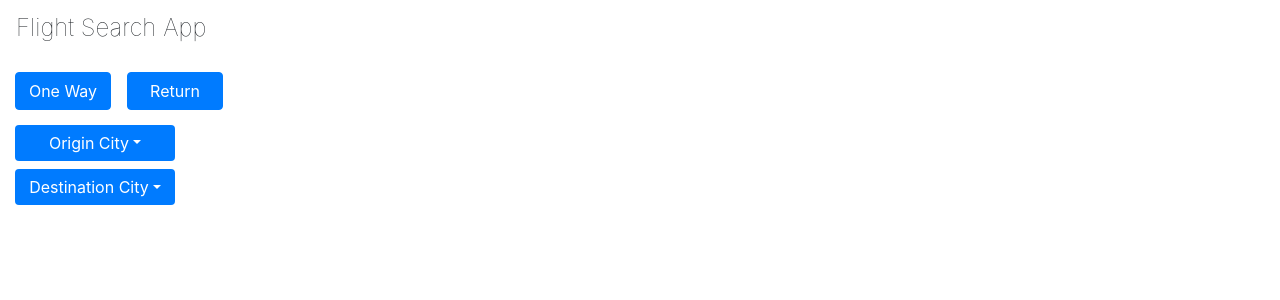
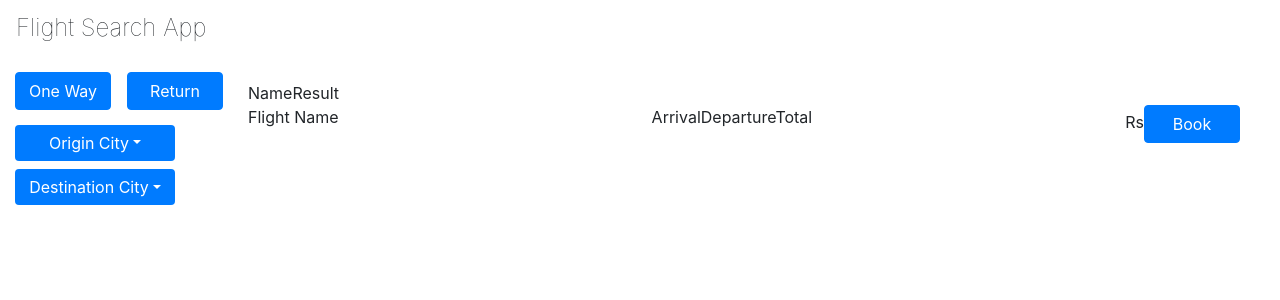
Before and after one commit to BordekarDarshan/FlightSearch, a React (Create React App) app: page / in a window 1280 px wide. Shown: the top 300 px of the page. Built offline with nearby package versions, Linux system fonts and the light colour scheme; no server answers.

Commit message:
[ Darshan ] | CSS Implemented

```diff
--- a/src/Page/Home/Home.css
+++ b/src/Page/Home/Home.css
@@ -0,0 +1,3 @@
+.appWrapper {
+  display: flex;
+}
--- a/src/Page/Home/Home.jsx
+++ b/src/Page/Home/Home.jsx
@@ -9,14 +9,14 @@ import "./Home.css";
 function Home({ dispatch }) {
   useEffect(() => {
     dispatch(fetchFlightDataThunk());
-  }, []);
+  }, [dispatch]);
 
   const counter = useSelector((state) => state.FlightData);
-
+  console.log(counter);
   return (
     <>
       <Header />
-      <div className="container-fluid">
+      <div className="container-fluid appWrapper">
         <Sidebar />
         <BookFlight />
       </div>
--- a/src/components/BookFlight/BookFlight.css
+++ b/src/components/BookFlight/BookFlight.css
@@ -0,0 +1,7 @@
+.bookFlightWrapper {
+  flex-flow: column;
+  display: flex;
+  width: 96%;
+  margin: 2%;
+  order: 2;
+}
--- a/src/components/BookFlight/BookFlight.jsx
+++ b/src/components/BookFlight/BookFlight.jsx
@@ -1,8 +1,19 @@
 import React from "react";
+import FlightCard from "../FlightCard/FlightCard";
 import "./BookFlight.css";
 
 function BookFlight() {
-  return <div></div>;
+  return (
+    <div className="bookFlightWrapper">
+      <div className="selectedFlight">
+        <span className="flightName">Name</span>
+        <span className="flightResult">Result</span>
+      </div>
+      <div className="flightScheduleWrapper">
+        <FlightCard></FlightCard>
+      </div>
+    </div>
+  );
 }
 
 export default BookFlight;
--- a/src/components/Button/Button.jsx
+++ b/src/components/Button/CustomButton.jsx
@@ -1,7 +1,7 @@
 import React from "react";
-import "./Button.css";
+import "./CustomButton.css";
 
-function Button({ children, ...other }) {
+function CustomButton({ children, ...other }) {
   return (
     <div className="btn btn-primary btnTab" {...other}>
       {children}
@@ -9,4 +9,4 @@ function Button({ children, ...other }) {
   );
 }
 
-export default Button;
+export default CustomButton;
--- /dev/null
+++ b/src/components/FlightCard/FlightCard.css
@@ -0,0 +1,5 @@
+.flightCardWrapper {
+  display: flex;
+
+  justify-content: space-between;
+}
--- /dev/null
+++ b/src/components/FlightCard/FlightCard.jsx
@@ -0,0 +1,22 @@
+import React from "react";
+import "./FlightCard.css";
+import CustomButton from "../Button/CustomButton";
+
+function FlightCard() {
+  return (
+    <div className="flightCardWrapper">
+      <span>Flight Name</span>
+      <div className="flightDuration">
+        <span>Arrival</span>
+        <span>Departure</span>
+        <span>Total</span>
+      </div>
+      <div className="payment">
+        <span>Rs</span>
+        <CustomButton>Book</CustomButton>
+      </div>
+    </div>
+  );
+}
+
+export default FlightCard;
--- a/src/components/Sidebar/Sidebar.css
+++ b/src/components/Sidebar/Sidebar.css
@@ -2,7 +2,8 @@
   flex-flow: column;
   margin-top: 2vh;
   display: flex;
-  width: 13em;
+  min-width: 13em;
+  order: 1;
 }
 
 .tabWrapper {
--- a/src/components/Sidebar/Sidebar.jsx
+++ b/src/components/Sidebar/Sidebar.jsx
@@ -1,14 +1,14 @@
 import React from "react";
 import "./Sidebar.css";
 import { Dropdown, DropdownButton } from "react-bootstrap";
-import Button from "../Button/Button";
+import CustomButton from "../Button/CustomButton";
 
 function Sidebar() {
   return (
     <div className="sidebarWrapper">
       <div className="tabWrapper">
-        <Button>One Way</Button>
-        <Button>Return</Button>
+        <CustomButton>One Way</CustomButton>
+        <CustomButton>Return</CustomButton>
       </div>
       <div className="inputWrapper">
         <DropdownButton title="Origin City">
```
Also changed, not shown: src/components/Button/CustomButton.css (renamed from src/components/Button/Button.css).
